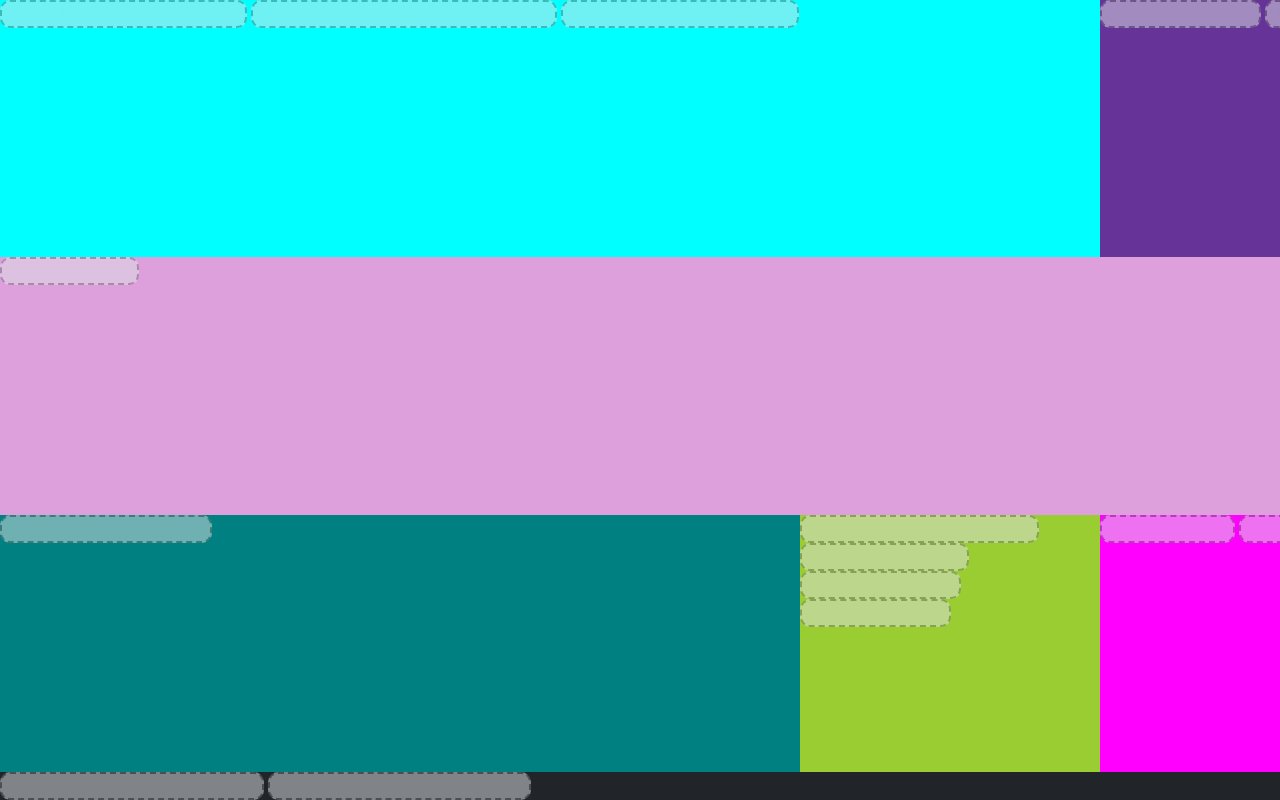
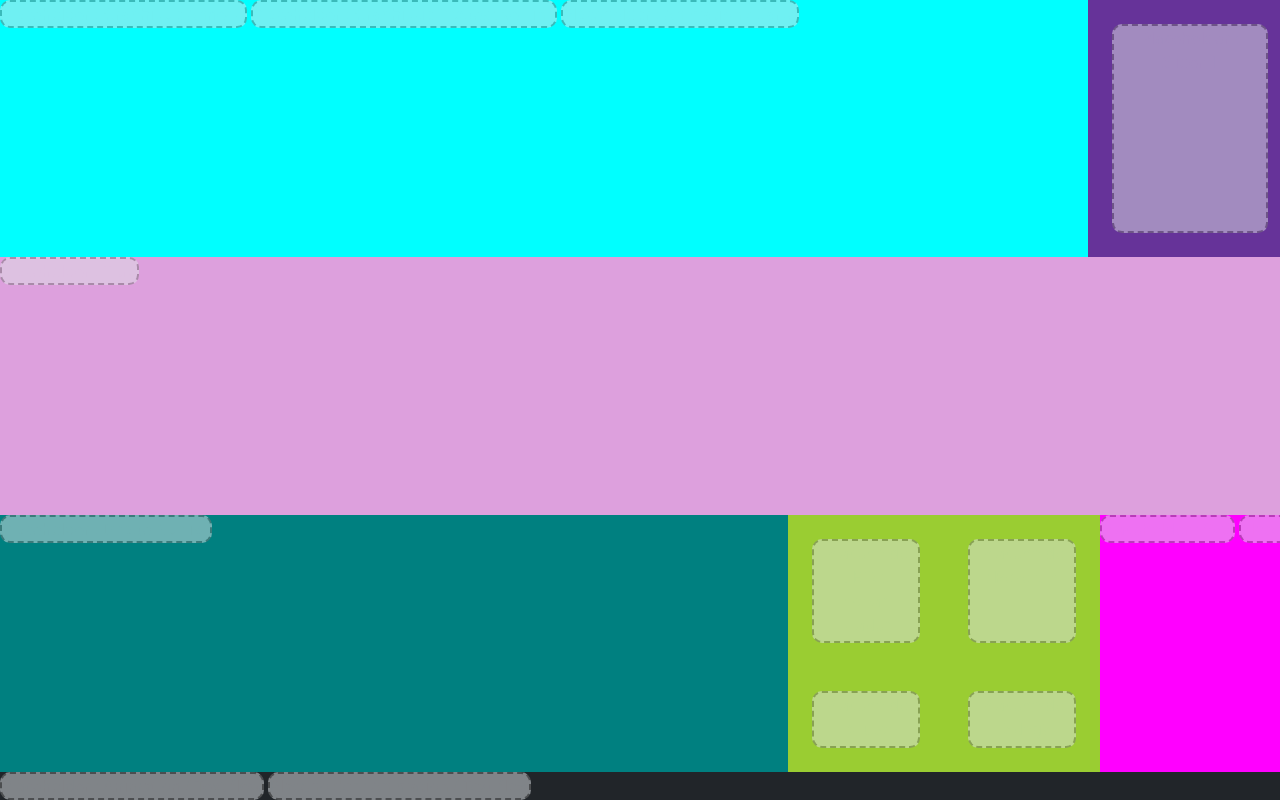
Before and after one commit to nurkouu/web3tp2, a website: page index.html in a window 1280 px wide. Shown: the top 800 px of the page. Drawn offline with nearby package versions, Linux system fonts and the light colour scheme.

Commit message:
update
placeholders des sliders et des 4 boutons.

```diff
--- a/index.html
+++ b/index.html
@@ -43,10 +43,10 @@
       <div class="AC placeholder">Placeholder : Animation / Carte</div>
     </div>
 
-    <div class="S">
-      <div class="S1 placeholder">Placeholder : Slider 1</div>
-      <div class="S2 placeholder">Placeholder : Slider 2</div>
-      <div class="S3 placeholder">Placeholder : Slider 3</div>
+    <div class="S row">
+      <div class="S1 placeholder col-3 m-4">Placeholder : Slider 1</div>
+      <div class="S2 placeholder col-3 m-4">Placeholder : Slider 2</div>
+      <div class="S3 placeholder col-3 m-4">Placeholder : Slider 3</div>
     </div>
 
     <div class="imageT">
@@ -61,11 +61,11 @@
       <div class="IN placeholder">Placeholder : Image Nurlika</div>
     </div>
 
-    <div class="quatreCarres">
-      <div class="ES placeholder">Placeholder : Effet sonar loader</div>
-      <div class="R placeholder">Placeholder : Revert js</div>
-      <div class="B placeholder">Placeholder : Bouton</div>
-      <div class="ZD placeholder">Placeholder : Zdog?</div>
+    <div class="quatreCarres row">
+      <div class="ES placeholder col-4 m-4">Placeholder : Effet sonar loader</div>
+      <div class="R placeholder col-4 m-4">Placeholder : Revert js</div>
+      <div class="B placeholder col-4 m-4">Placeholder : Bouton</div>
+      <div class="ZD placeholder col-4 m-4">Placeholder : Zdog?</div>
     </div>
 
     <div class="deuxRectangles">
```
